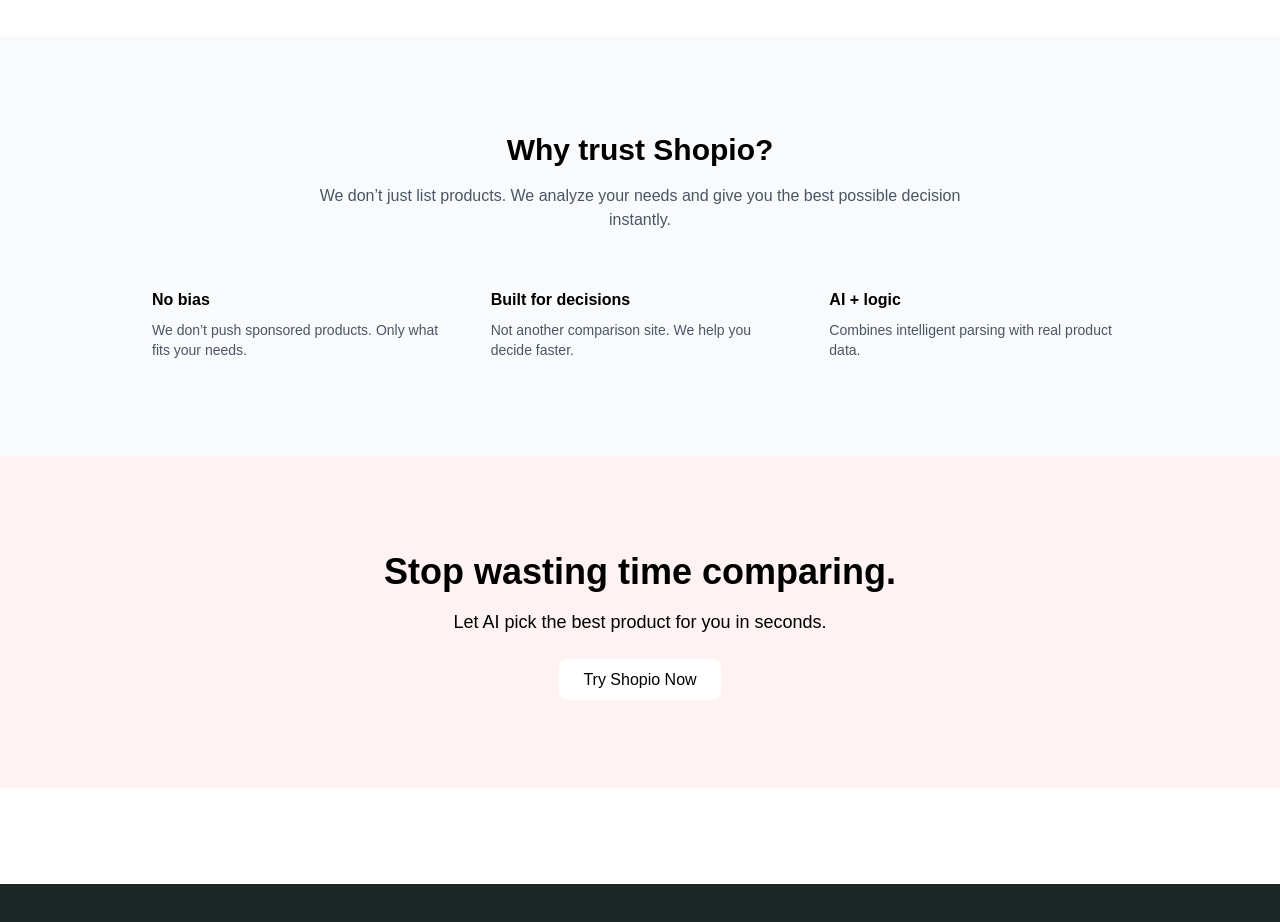
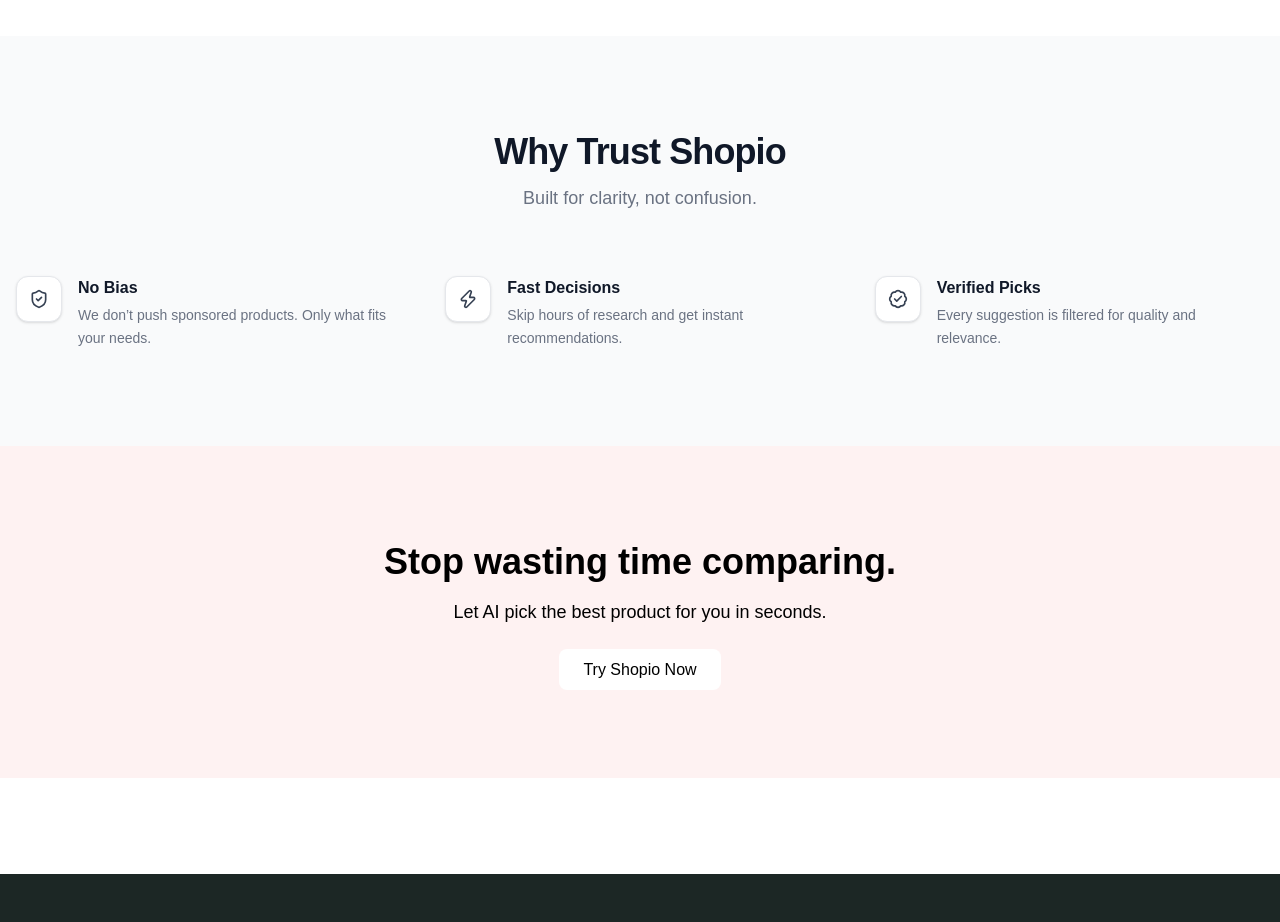
Before and after one commit to afjal272/shopio, a Next.js app in the folder frontend/: page / in a window 1280 px wide. Shown: the part 1720-2642 px from the top of the page. Built offline with nearby package versions, Linux system fonts and the light colour scheme.

Commit message:
feat: add trust section with icon-based layout and subtle stagger animation

```diff
--- a/frontend/src/components/Trust.tsx
+++ b/frontend/src/components/Trust.tsx
@@ -1,47 +1,76 @@
+"use client"
+
+import { motion } from "framer-motion"
+import { ShieldCheck, Zap, BadgeCheck } from "lucide-react"
+
 export default function Trust() {
+  const items = [
+    {
+      title: "No Bias",
+      desc: "We don’t push sponsored products. Only what fits your needs.",
+      icon: ShieldCheck,
+    },
+    {
+      title: "Fast Decisions",
+      desc: "Skip hours of research and get instant recommendations.",
+      icon: Zap,
+    },
+    {
+      title: "Verified Picks",
+      desc: "Every suggestion is filtered for quality and relevance.",
+      icon: BadgeCheck,
+    },
+  ]
+
   return (
     <section className="w-full py-24 bg-gray-50">
-      <div className="max-w-5xl mx-auto px-6 text-center">
+      <div className="max-w-7xl mx-auto px-4">
 
-        <h2 className="text-3xl font-bold text-black">
-          Why trust Shopio?
-        </h2>
+        {/* Heading */}
+        <div className="text-center mb-16">
+          <h2 className="text-4xl font-bold tracking-tight text-gray-900">
+            Why Trust Shopio
+          </h2>
+          <p className="text-gray-500 mt-3 text-lg">
+            Built for clarity, not confusion.
+          </p>
+        </div>
 
-        <p className="text-gray-600 mt-4 max-w-2xl mx-auto">
-          We don’t just list products. We analyze your needs and give you the
-          best possible decision instantly.
-        </p>
+        {/* Grid */}
+        <div className="grid md:grid-cols-3 gap-10">
 
-        <div className="mt-14 grid grid-cols-1 md:grid-cols-3 gap-10 text-left">
+          {items.map((item, i) => {
+            const Icon = item.icon
 
-          <div>
-            <h3 className="font-semibold text-black mb-2">
-              No bias
-            </h3>
-            <p className="text-gray-600 text-sm">
-              We don’t push sponsored products. Only what fits your needs.
-            </p>
-          </div>
+            return (
+              <motion.div
+                key={i}
+                initial={{ opacity: 0, y: 30 }}
+                whileInView={{ opacity: 1, y: 0 }}
+                viewport={{ once: true }}
+                transition={{ duration: 0.4, delay: i * 0.1 }}
+                className="flex gap-4 items-start"
+              >
+                {/* Icon */}
+                <div className="bg-white border border-gray-200 p-3 rounded-xl shadow-sm">
+                  <Icon className="w-5 h-5 text-gray-700" />
+                </div>
 
-          <div>
-            <h3 className="font-semibold text-black mb-2">
-              Built for decisions
-            </h3>
-            <p className="text-gray-600 text-sm">
-              Not another comparison site. We help you decide faster.
-            </p>
-          </div>
-
-          <div>
-            <h3 className="font-semibold text-black mb-2">
-              AI + logic
-            </h3>
-            <p className="text-gray-600 text-sm">
-              Combines intelligent parsing with real product data.
-            </p>
-          </div>
+                {/* Text */}
+                <div>
+                  <h4 className="font-semibold text-gray-900">
+                    {item.title}
+                  </h4>
+                  <p className="text-gray-500 text-sm mt-1 leading-relaxed">
+                    {item.desc}
+                  </p>
+                </div>
+              </motion.div>
+            )
+          })}
 
         </div>
+
       </div>
     </section>
   )
```
